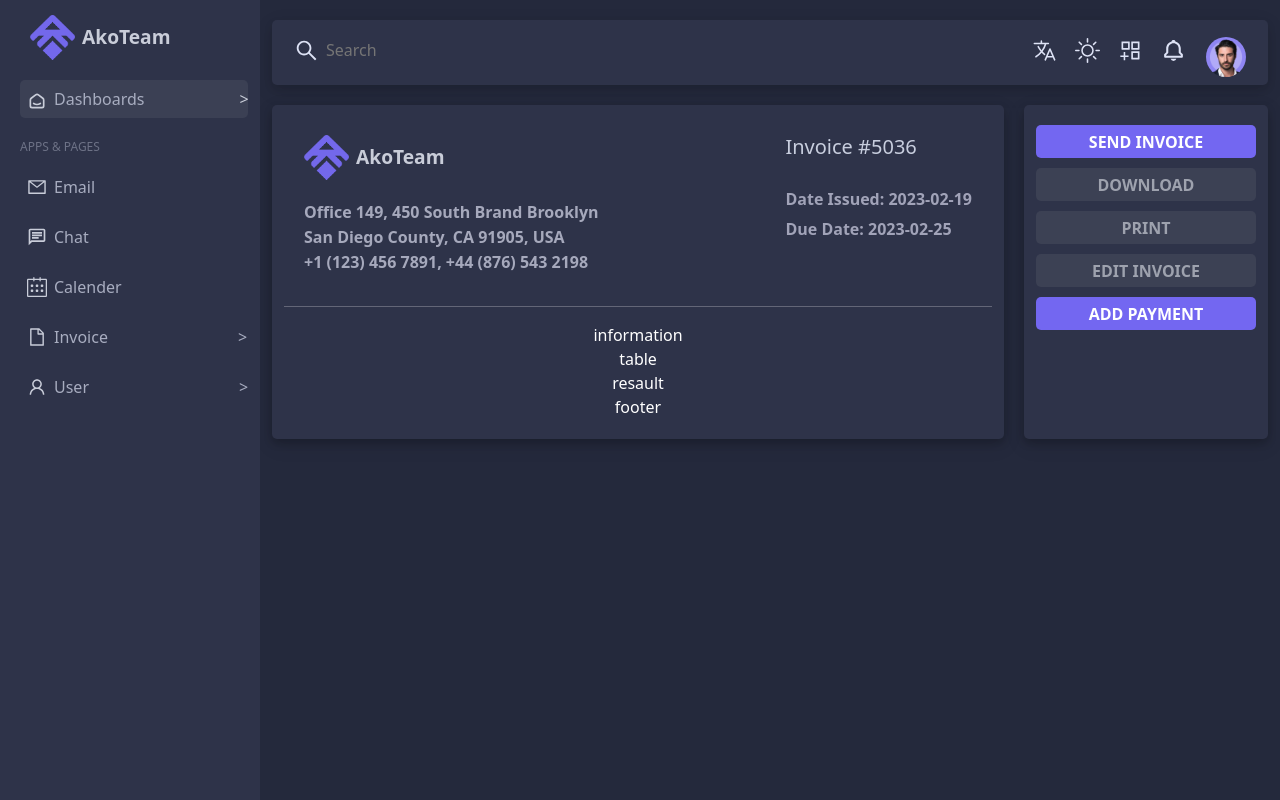
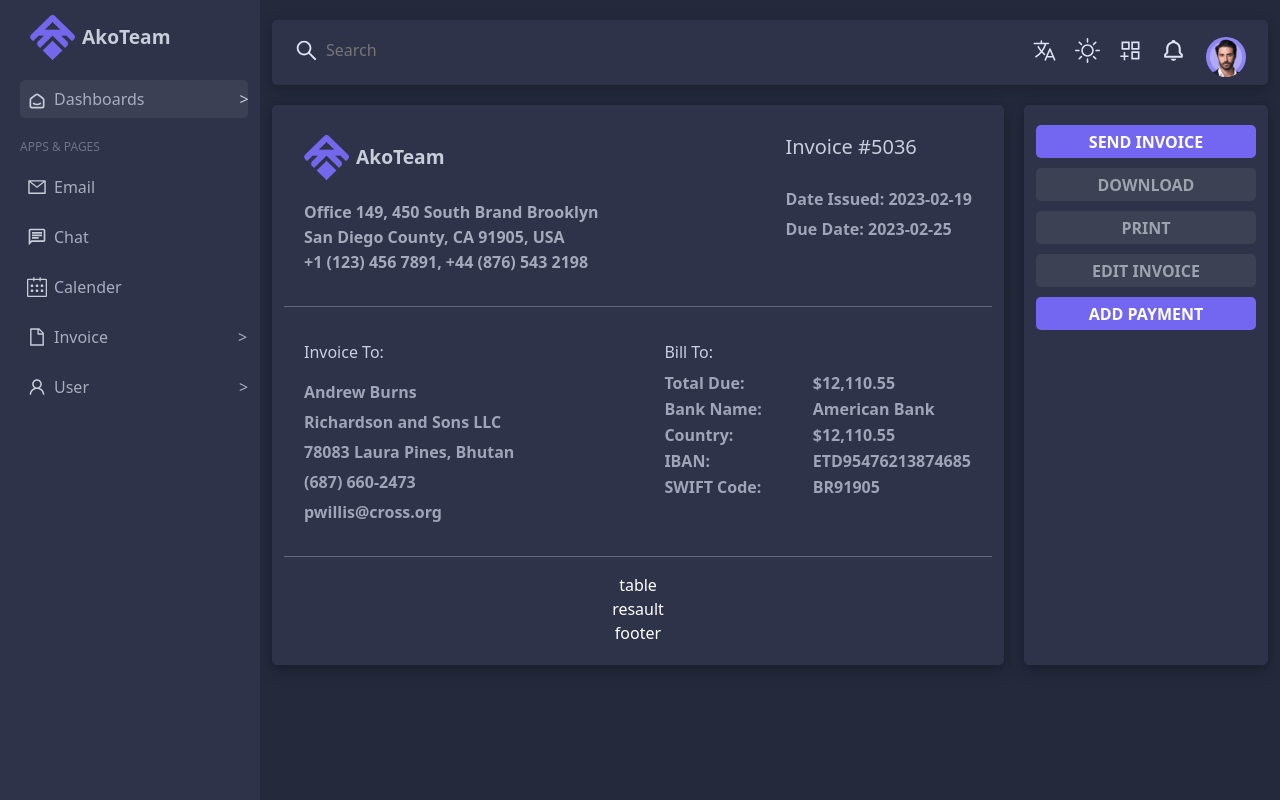
Before and after one commit to ErfanERATO/AdminPanel, a React (Create React App) app: page /invoicePreview in a window 1280 px wide. Built offline with nearby package versions, Linux system fonts and the light colour scheme.

Commit message:
create invoice preview information

```diff
--- a/src/components/InvoicePreview.jsx
+++ b/src/components/InvoicePreview.jsx
@@ -8,7 +8,6 @@ const InvoicePreview = () => {
     <div className="invoice-preview">
       <div className="invoice-form container">
         <div className="invoice-form-header">
-
           <div className="address">
             <div className="logo-holder">
               <img src={Logo} className="main-logo" />
@@ -36,8 +35,50 @@ const InvoicePreview = () => {
             </div>
           </div>
         </div>
-        <hr/>
-        <div className="invoice-form-information">information</div>
+
+        <hr />
+
+        <div className="invoice-form-information">
+          <div className="invoice-to">
+            <h6>Invoice To:</h6>
+            <div>
+              <p>Andrew Burns</p>
+              <p>Richardson and Sons LLC</p>
+              <p>78083 Laura Pines, Bhutan</p>
+              <p>(687) 660-2473</p>
+              <p>pwillis@cross.org</p>
+            </div>
+          </div>
+
+          <div className="bill-to">
+            <h6>Bill To:</h6>
+            <table>
+              <tr>
+                <td className="title-table">Total Due: </td>
+                <td>$12,110.55</td>
+              </tr>
+              <tr>
+                <td>Bank Name: </td>
+                <td>American Bank</td>
+              </tr>
+              <tr>
+                <td>Country:	</td>
+                <td>$12,110.55</td>
+              </tr>
+              <tr>
+                <td>IBAN:	</td>
+                <td>ETD95476213874685</td>
+              </tr>
+              <tr>
+                <td>SWIFT Code:	</td>
+                <td>BR91905</td>
+              </tr>
+            </table>
+          </div>
+
+        </div>
+
+        <hr />
         <div className="">table</div>
         <div className="invoice-form-resault">resault</div>
         <div className="invoice-form-footer">footer</div>
--- a/src/style/invoice-preview-style.scss
+++ b/src/style/invoice-preview-style.scss
@@ -88,7 +88,52 @@
         }
       }
     }
+
+    .invoice-form-information {
+      display: flex;
+      flex-direction: row;
+      flex-wrap: wrap;
+      justify-content: space-between;
+      padding-left: 10px;
+      text-align: left;
+      padding-top: 20px;
+      .invoice-to {
+        h6 {
+          color: #c9cee2;
+          padding-left: 10px;
+        }
+        p {
+          padding-left: 10px;
+          color: #a1a3b8;
+          font-weight: 600;
+          margin-top: -10px;
+        }
+        div {
+          padding-top: 20px;
+        }
+      }
+
+      .bill-to {
+        h6 {
+          color: #c9cee2;
+          padding-left: 50px;
+        }
+        table {
+          margin-right: 20px;
+          tr {
+            color: #a1a3b8;
+            font-weight: 600;
+            td{
+              padding-left: 50px;
+            }
+          }
+        }
+      }
+    }
   }
+
+  // _____________________________________________________________
+
   .invoice-operation {
     width: 270px;
     display: flex;
```
